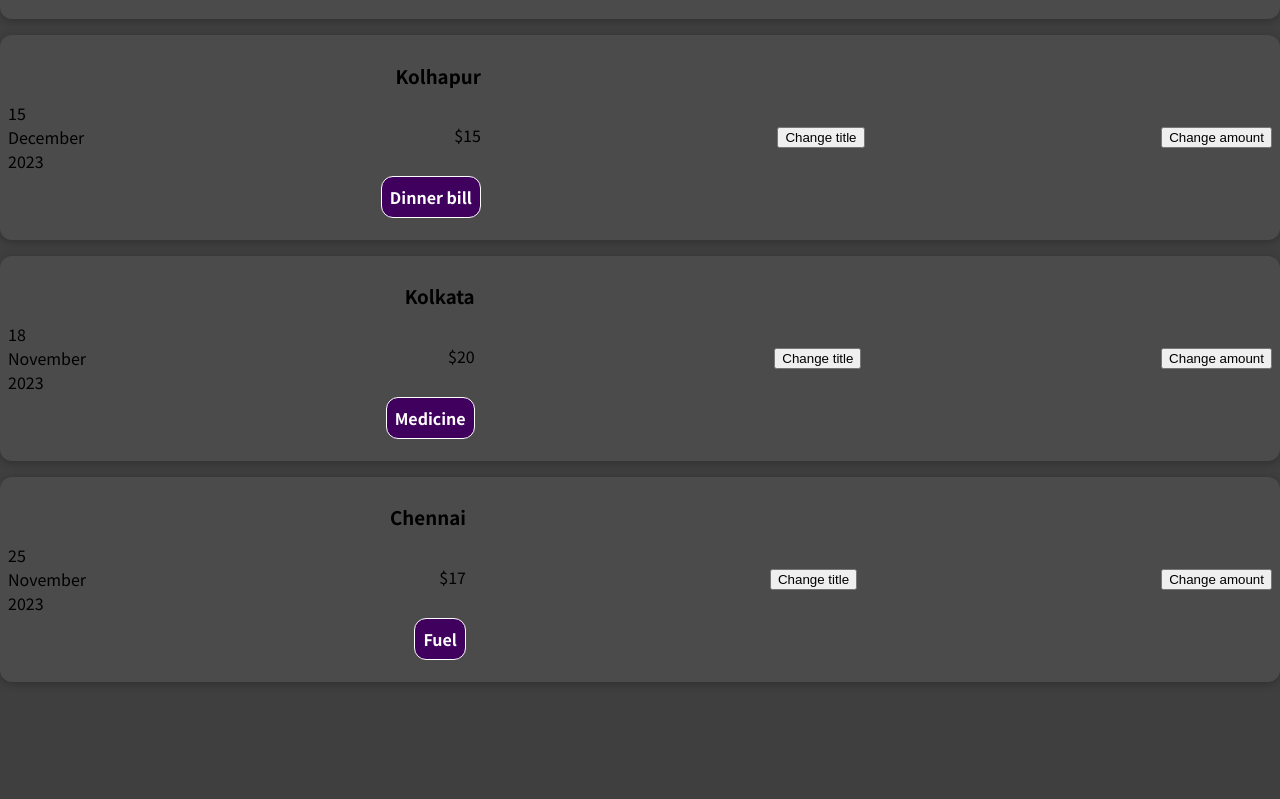
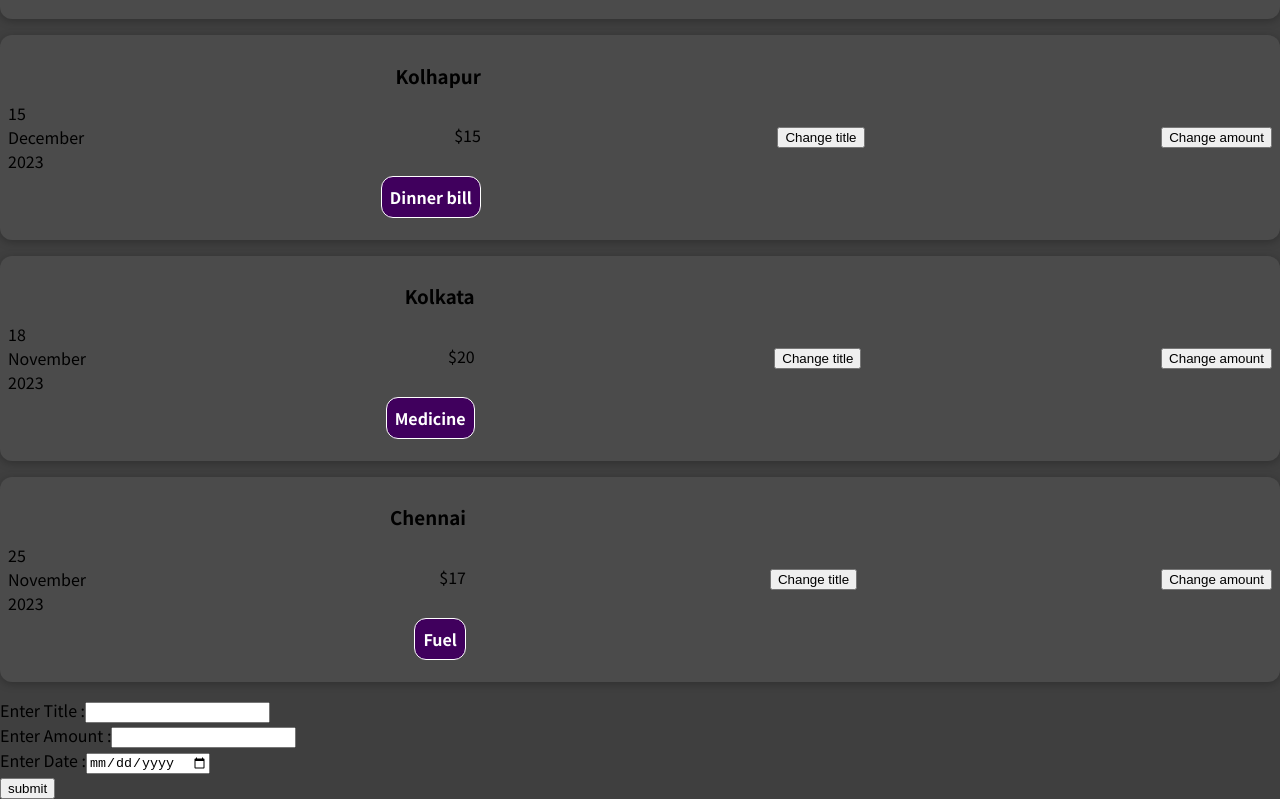
Before and after one commit to akshay7745/reactSharpener, a React (Create React App) app in the folder 01-starting-setup/: page / in a window 1280 px wide. Shown: the part 261-1060 px from the top of the page. Before the commit the page ends 959 px from the top, so only its background shows below. Built offline with nearby package versions, Linux system fonts and the light colour scheme; the HTML template or start-up script is replaced by a standard one.

Commit message:
Created form component successfully

```diff
--- a/01-starting-setup/src/App.js
+++ b/01-starting-setup/src/App.js
@@ -1,4 +1,6 @@
 import ExpenseItem from "./components/Expense/ExpenseItem";
+import ExpenseForm from "./components/Expense/ExpenseForm";
+
 const data = [
   {
     title: "Electricity Bill",
@@ -38,6 +40,7 @@ const App = () => {
           date={expense.date}
         />
       ))}
+      <ExpenseForm />
     </div>
   );
 };
--- /dev/null
+++ b/01-starting-setup/src/components/Expense/ExpenseForm.js
@@ -0,0 +1,38 @@
+// Create a component called ExpenseForm containing inputs like Expense title, Expense Amount and Date.
+// Add a button below it .
+// Call the ExpenseForm from App.js so that it is visible on the screen
+
+const ExpenseForm = () => {
+  const formChangeHandler = (e) => {
+    console.log(e.target.value);
+  };
+  return (
+    <form>
+      <div>
+        <label htmlFor="title">Enter Title :</label>
+        <input
+          name="title"
+          id="title"
+          type="text"
+          onChange={formChangeHandler}
+        />
+      </div>
+      <div>
+        <label htmlFor="amount">Enter Amount :</label>
+        <input
+          name="amount"
+          id="amount"
+          type="number"
+          onChange={formChangeHandler}
+        />
+      </div>
+      <div>
+        <label htmlFor="date">Enter Date :</label>
+        <input name="date" id="date" type="date" onChange={formChangeHandler} />
+      </div>
+      <button type="submit">submit</button>
+    </form>
+  );
+};
+
+export default ExpenseForm;
```
Also changed, not shown: 1 other file (tests, documents, lock files or other folders).
